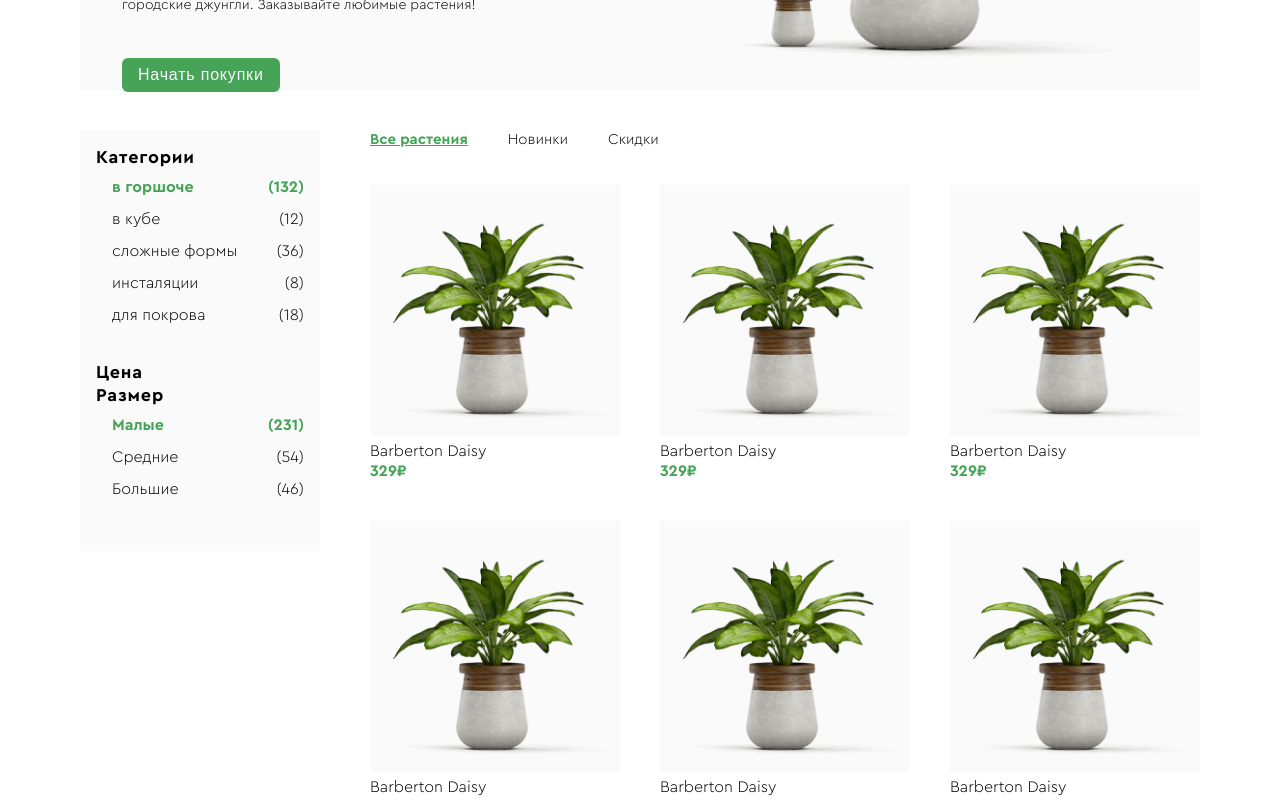
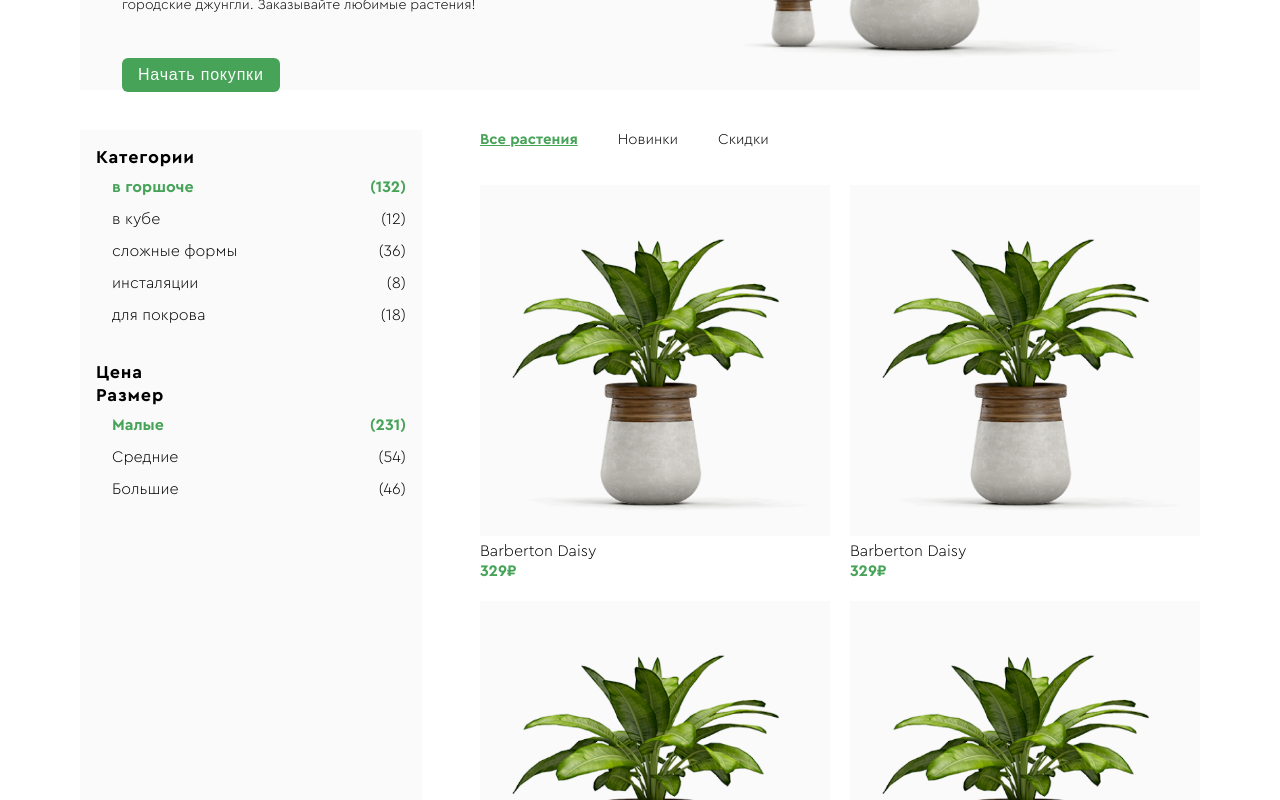
Before and after one commit to Ney924/Succulent_store, a React (Vite) app: page / in a window 1280 px wide. Shown: the part 440-1240 px from the top of the page. Built offline with nearby package versions, Linux system fonts and the light colour scheme.

Commit message:
feature PM-07 Изменение размера продукта по ширине экрана

```diff
--- a/src/components/Product/Products.module.scss
+++ b/src/components/Product/Products.module.scss
@@ -5,12 +5,14 @@
 }
 
 .img {
-  height: 250px;
+  width: 100%;
   background-color: rgba(245, 245, 245, 0.5);
 }
 
-.product {
+.root {
   border-top: rgba(245, 245, 245, 0.5) 1px solid;
+  width: 100%;
+  height: 100%;
 
   &:hover {
     border-top: rgb(70, 163, 88) 1px solid;
--- a/src/components/Product/index.tsx
+++ b/src/components/Product/index.tsx
@@ -1,19 +1,19 @@
-import s from "./Products.module.scss";
+import s from "./Products.module.scss"
 
 interface IProduct {
-  sale: number,
-  picture: string,
-  name: string,
+  sale: number
+  picture: string
+  name: string
   price: number
 }
 export function Product(product: IProduct) {
   return (
-    <div className={s.product}>
+    <div className={s.root}>
       {product.sale > 0 && <div className={s.sale}>{product.sale}</div>}
 
       <img className={s.img} src={product.picture} />
       <div className={s.name}>{product.name}</div>
       <div className={s.price}>{product.price}₽</div>
     </div>
-  );
+  )
 }
--- a/src/components/ProductsList/ProductsList.module.scss
+++ b/src/components/ProductsList/ProductsList.module.scss
@@ -4,9 +4,9 @@
 
 .products {
   display: grid;
-  grid-template-columns: repeat(3, 1fr);
-  grid-template-rows: repeat(3, 1fr);
-  gap: 40px;
+  grid-template-columns: repeat(auto-fit, minmax(250px, 1fr));
+  gap: 20px;
+  justify-content: space-between;
 }
 
 .bar {
@@ -23,7 +23,6 @@
   cursor: pointer;
   &:hover {
     color: var(--greenMain);
-
   }
 
   &_isActive {
--- a/src/pages/App/App.module.scss
+++ b/src/pages/App/App.module.scss
@@ -23,5 +23,7 @@
 
 .body {
   margin-top: 40px;
-  display: flex;
+  display: grid;
+  grid-template-columns: 350px 1fr;
+  height: 100%;
 }
```
Also changed, not shown: src/components/SortBar/index.tsx (+7 -10 lines), 1 other file (tests, documents, lock files or other folders).
